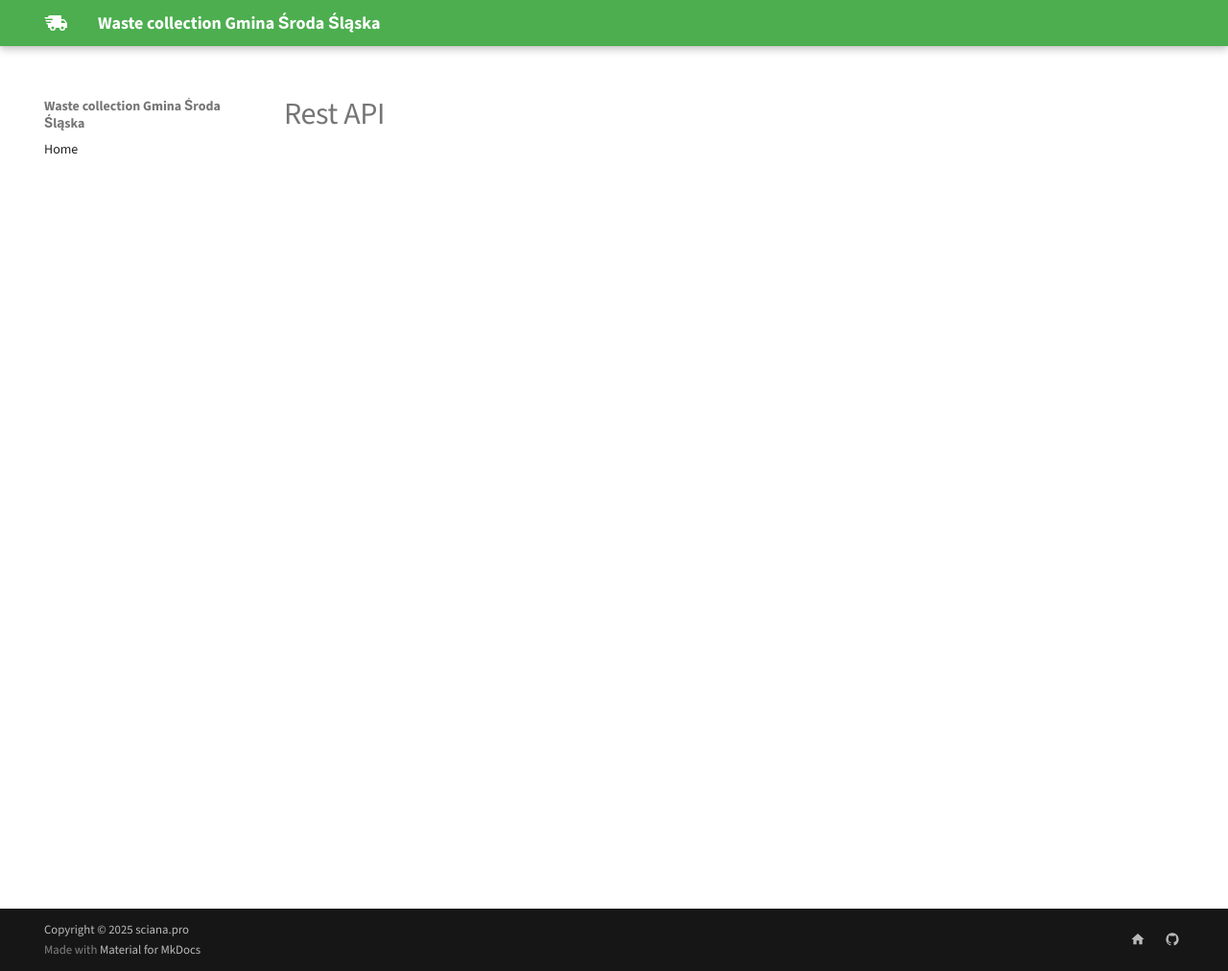
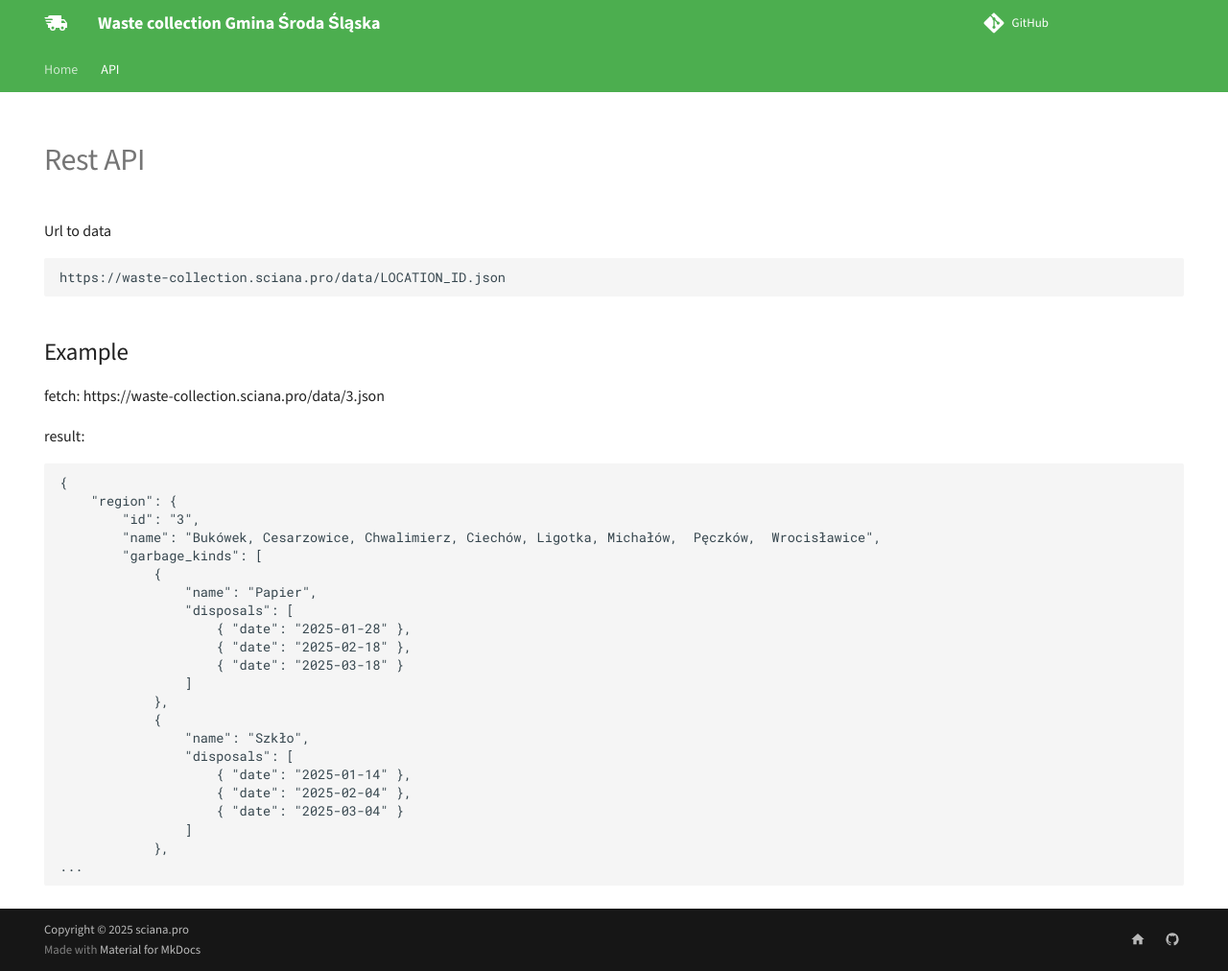
Before and after one commit to ksciana/waste_collection, an MkDocs documentation site: the page built from docs/api.md, in a window 1280 px wide and 1012 px high. Shown: the whole window at 96% size. Built offline with MkDocs 1.6.1 and Material for MkDocs 9.7.7, drawn with Linux system fonts in a browser that asks for light colours; comment, search, counter and statistics services are not loaded.

Commit message:
doc: update site conf

````diff
--- a/docs/api.md
+++ b/docs/api.md
@@ -1 +1,42 @@
+---
+hide:
+  - navigation
+  - toc
+---
+
 # Rest API
+
+Url to data
+```
+https://waste-collection.sciana.pro/data/LOCATION_ID.json
+```
+
+## Example
+
+fetch: https://waste-collection.sciana.pro/data/3.json
+
+result:
+```json
+{
+    "region": {
+        "id": "3",
+        "name": "Bukówek, Cesarzowice, Chwalimierz, Ciechów, Ligotka, Michałów,  Pęczków,  Wrocisławice",
+        "garbage_kinds": [
+            {
+                "name": "Papier",
+                "disposals": [
+                    { "date": "2025-01-28" },
+                    { "date": "2025-02-18" },
+                    { "date": "2025-03-18" }
+                ]
+            },
+            {
+                "name": "Szkło",
+                "disposals": [
+                    { "date": "2025-01-14" },
+                    { "date": "2025-02-04" },
+                    { "date": "2025-03-04" }
+                ]
+            },
+...
+```
--- a/mkdocs.yml
+++ b/mkdocs.yml
@@ -2,6 +2,8 @@ site_name: Waste collection Gmina Środa Śląska
 site_url: https://waste-collection-gmina-sroda-slaska.sciana.pro
 
 copyright: Copyright &copy; 2025 sciana.pro
+
+repo_url: https://github.com/ksciana/waste_collection
 
 theme:
   icon:
@@ -15,15 +17,14 @@ theme:
     text: Source Sans 3
   language: pl
   features:
-    - navigation.instant
-    - navigation.instant.progress
-    - navigation.prune
+    - navigation.tabs
 
 
 
 
 nav:
   - 'Home': index.md
+  - 'API': api.md
 
 extra:
   social:
````
Also changed, not shown: docs/index.md (+1 -0 lines).
